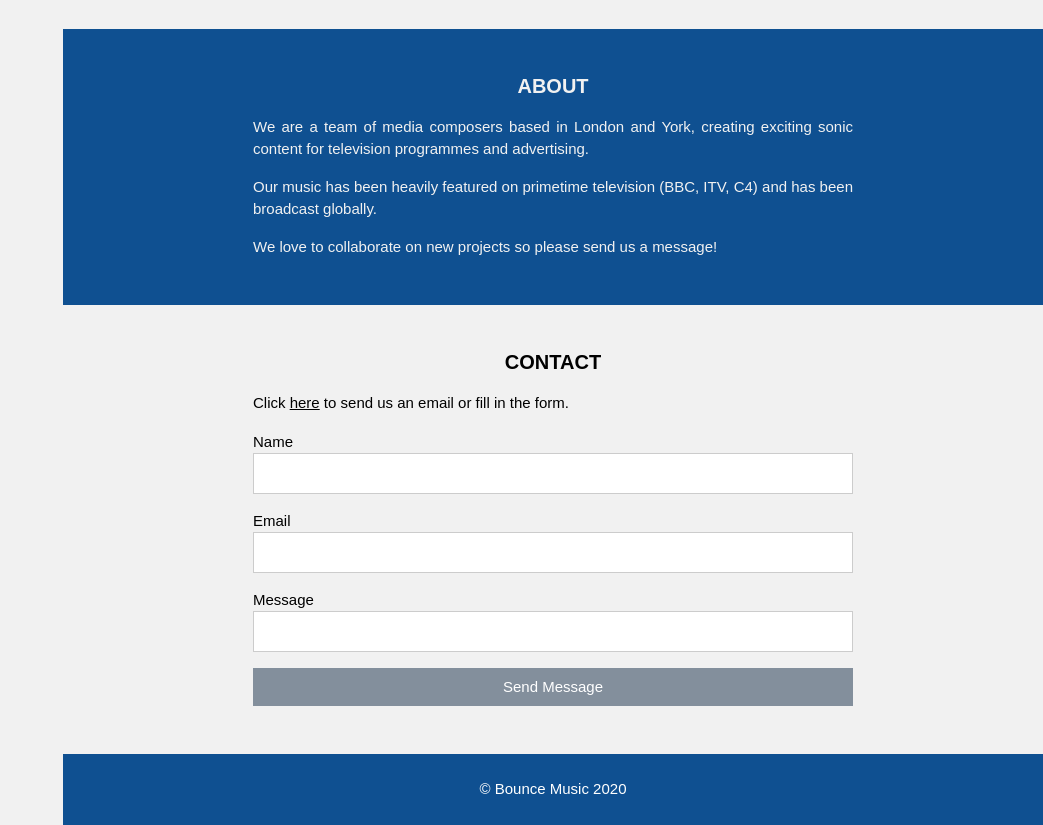
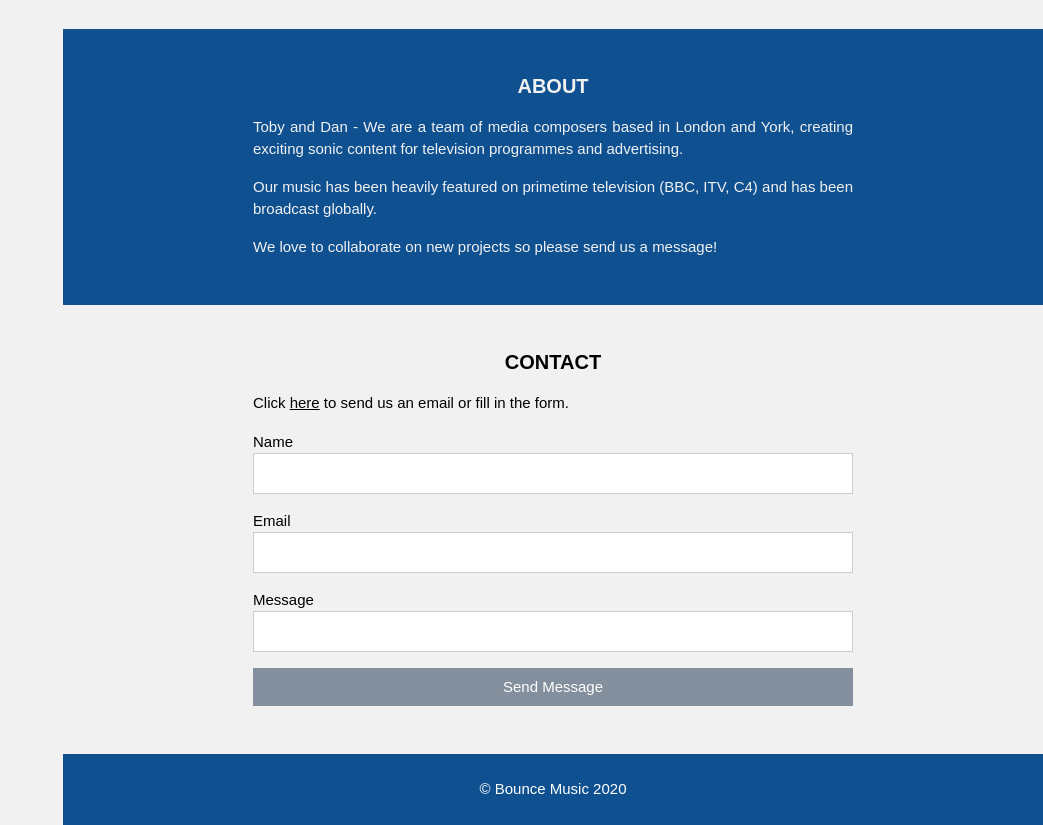
Before and after one commit to lucyhue/dantobymusic, a plain HTML site: page index.html in a window 1280 px wide. Shown: the part 1251-2076 px from the top of the page, without its empty margins (237-1280 px from the left). Drawn offline with Linux system fonts and the light colour scheme; a web font is replaced by a local one.

Commit message:
added text

```diff
--- a/index.html
+++ b/index.html
@@ -95,7 +95,7 @@ body,h1,h2,h3,h4,h5 {font-family: "Palanquin", sans-serif}
     <h4><b>ABOUT</b></h4>
 
     <div class="w3-content w3-justify" style="max-width:600px">
-      <p>We are a team of media composers based in London and York, creating exciting sonic content for television programmes and advertising.</p>
+      <p>Toby and Dan - We are a team of media composers based in London and York, creating exciting sonic content for television programmes and advertising.</p>
       <p>Our music has been heavily featured on primetime television (BBC, ITV, C4) and has been broadcast globally.</p>
       <p>We love to collaborate on new projects so please send us a message!</p>
 
```
